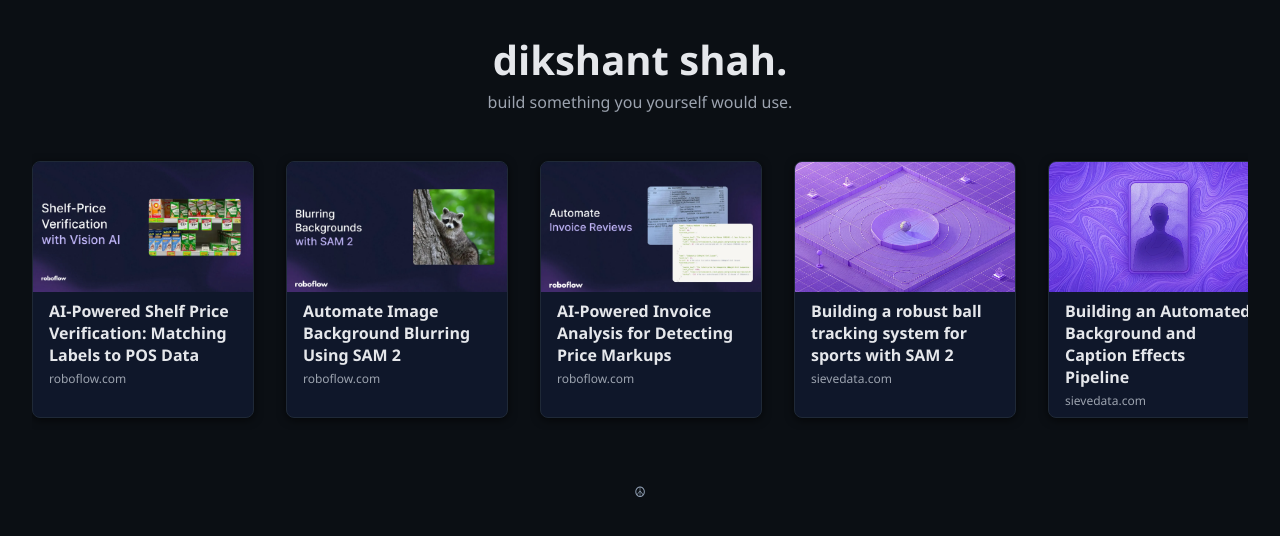
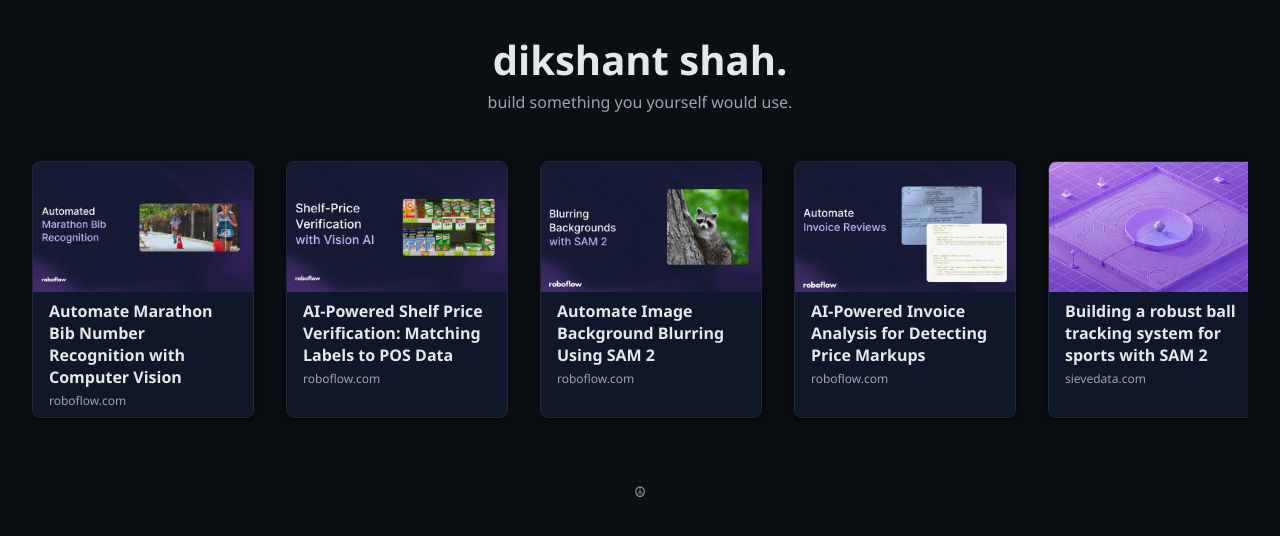
Before and after one commit to 808Code/dikshant-shah-blogs, a React (Create React App) app: page / in a window 1280 px wide. Shown: the top 536 px of the page. Built offline with nearby package versions, Linux system fonts and the light colour scheme.

Commit message:
new marathon blog

```diff
--- a/src/App.js
+++ b/src/App.js
@@ -2,6 +2,13 @@
 
 // Full posts list
 const posts = [
+  {
+    id: 12,
+    website: "roboflow.com",
+    title: "Automate Marathon Bib Number Recognition with Computer Vision",
+    image: "/roboflow/Screenshot-2025-08-28-at-4.09.13---PM.webp",
+    url: "https://blog.roboflow.com/automated-marathon-bib-recognition/",
+  },
   {
     id: 11,
     website: "roboflow.com",
```
Also changed, not shown: public/roboflow/Screenshot-2025-08-28-at-4.09.13---PM.webp (added), 1 other file (tests, documents, lock files or other folders).
